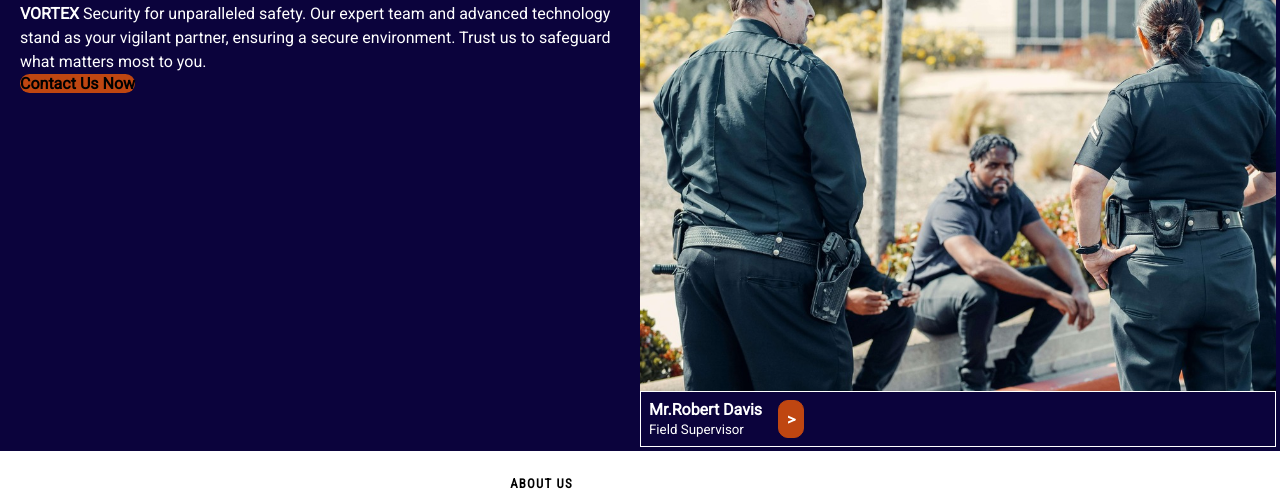
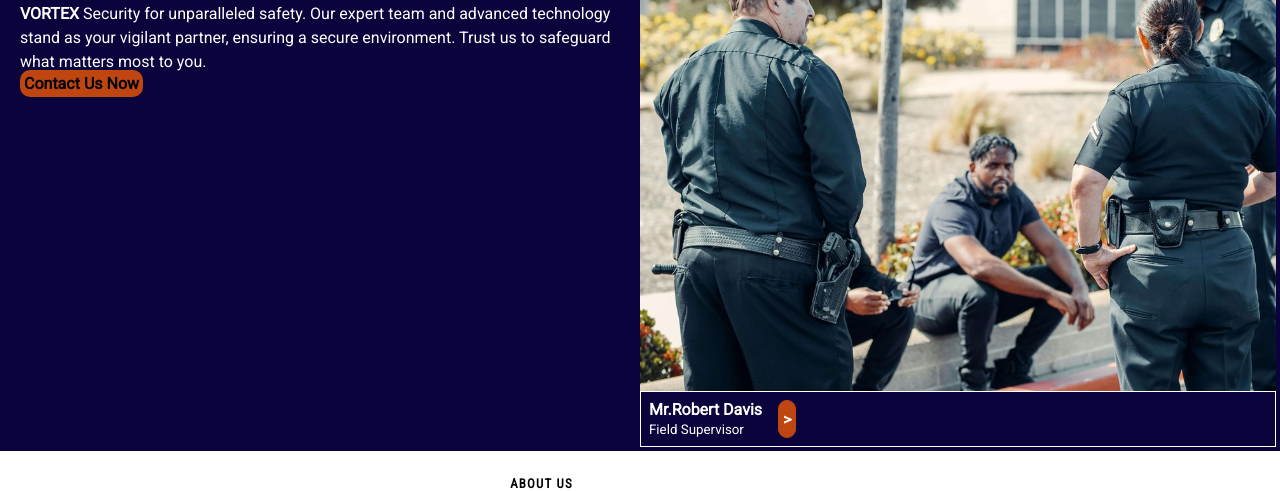
Before and after one commit to lexxakaatune/vortex-security, a React (Create React App) app: page / in a window 1280 px wide. Shown: the part 126-617 px from the top of the page. Built offline with nearby package versions, Linux system fonts and the light colour scheme; the HTML template or start-up script is replaced by a standard one.

Commit message:
add to contact button

```diff
--- a/src/base.css
+++ b/src/base.css
@@ -131,6 +131,7 @@ textarea {
   background-color: var(--btn-bgcolor);
   color: var(--reverse-font-color);
   font-weight: bold;
+  padding: 0.25rem;
 }
 
 .h2 {
```
